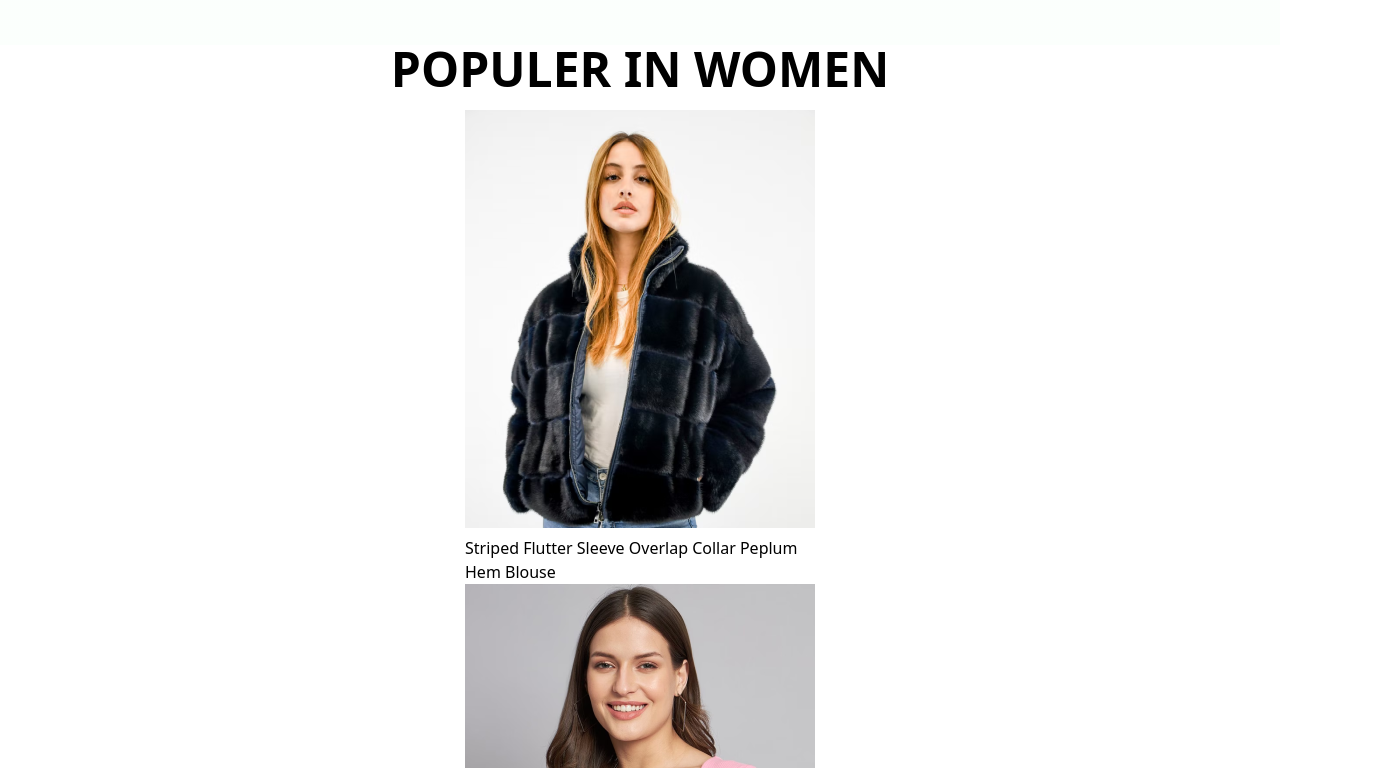
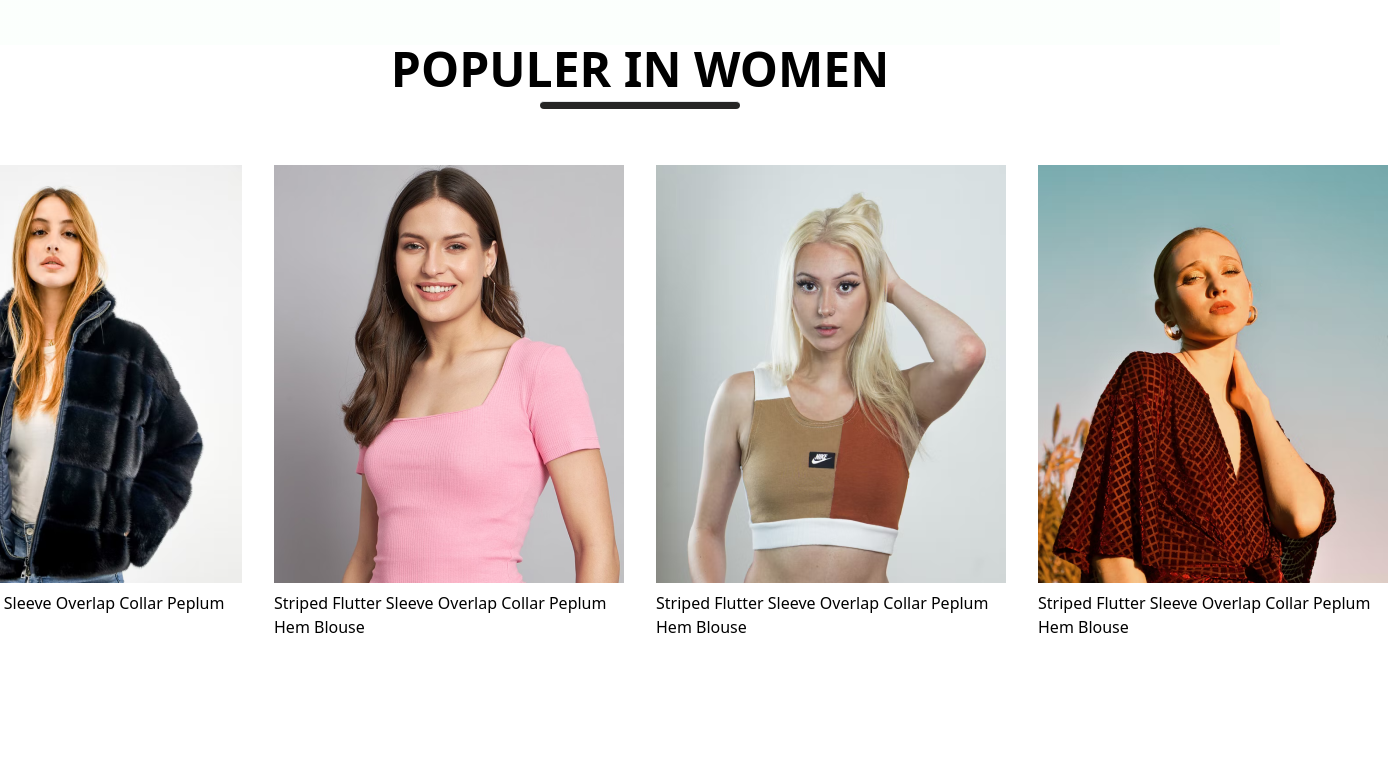
Before and after one commit to mohammadjalizi/Complete-Ecommerce-Website, a React (Vite) app: page / in a window 1280 px wide. Shown: the part 852-1620 px from the top of the page, 1388 px wide, since content can reach past the window. Built offline with nearby package versions, Linux system fonts and the light colour scheme.

Commit message:
add   Array data

```diff
--- a/src/pupler/Popler.jsx
+++ b/src/pupler/Popler.jsx
@@ -5,8 +5,8 @@ const Popler = () => {
   return (
     <div className=' popler flex flex-col items-center gap-2  h-[90vh]  '>
       <h1 className=' text=[#171717] text-5xl font-semibold' >POPULER IN WOMEN</h1>
-      <hr />
-      <div className="populer-item">
+      <hr  className=' w-[200px] h-2 rounded-lg bg-[#252525] '/>
+      <div className="populer-item mt-12 flex  gap-8">
         {data_product.map((item,i)=>{
 return <Item key={i} id={item.id} name={item.name}  image={item.image} new_Price={item.new_price}  old_price={item. old_price} />
 
```
